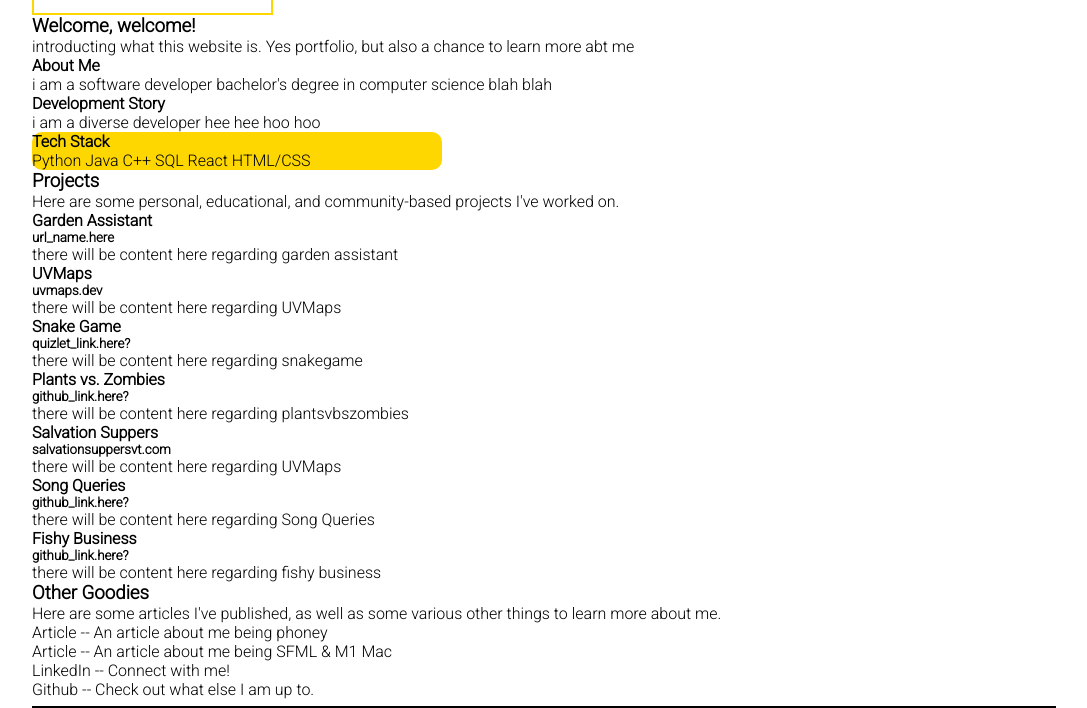
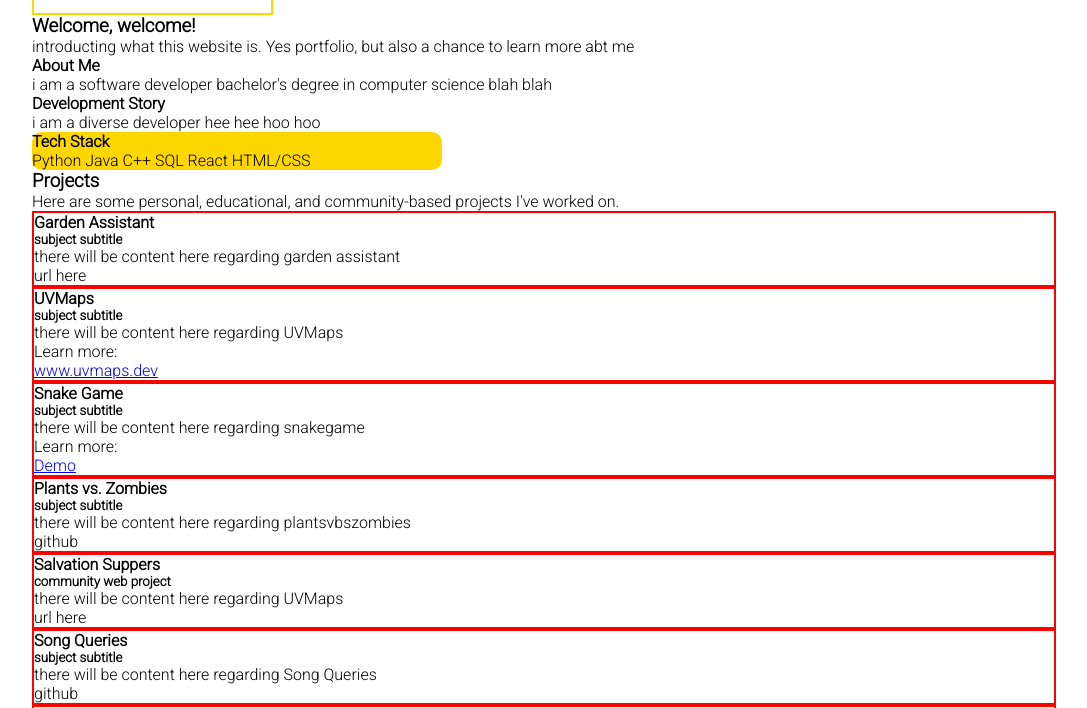
Before and after one commit to natelalor/natelalor-site, a plain HTML site: page index.html in a window 1280 px wide. Shown: the part 163-871 px from the top of the page, without its empty margins (96-1183 px from the left). Drawn offline with Linux system fonts and the light colour scheme; a web font is replaced by a local one.

Commit message:
more structural setup

```diff
--- a/index.html
+++ b/index.html
@@ -52,56 +52,63 @@
         <div> <!-- Projects -->
             <h3>Projects</h3>
             <p>Here are some personal, educational, and community-based projects I've worked on.</p>
-            <div> <!-- garden assistant-->
+            <div class="project-container"> <!-- garden assistant-->
                 <h4>Garden Assistant</h4>
-                <h5>url_name.here</h5>
+                <h5>subject subtitle</h5>
                 <p>there will be content here regarding garden assistant</p>
+                <a>url here</a>
             </div>
-            <div> <!-- uvmaps -->
+            <div class="project-container"> <!-- uvmaps -->
                 <h4>UVMaps</h4>
-                <h5>uvmaps.dev</h5>
+                <h5>subject subtitle</h5>
                 <p>there will be content here regarding UVMaps</p>
+                <p>Learn more: </p><a href="https://uvmaps.dev/">www.uvmaps.dev</a>
             </div>
-            <div> <!-- snake game -->
+            <div class="project-container"> <!-- snake game -->
                 <h4>Snake Game</h4>
-                <h5>quizlet_link.here?</h5>
+                <h5>subject subtitle</h5>
                 <p>there will be content here regarding snakegame</p>
+                <p>Learn more: </p><a href="https://www.youtube.com/watch?v=x8TFjv8Fw5g&feature=youtu.be" target="_blank">Demo</a>
             </div>
-            <div> <!-- plants-vs-zombies -->
+            <div class="project-container"> <!-- plants-vs-zombies -->
                 <h4>Plants vs. Zombies</h4>
-                <h5>github_link.here?</h5>
+                <h5>subject subtitle</h5>
                 <p>there will be content here regarding plantsvbszombies</p>
+                <a>github</a>
             </div>
-            <div> <!-- salvation suppers -->
+            <div class="project-container"> <!-- salvation suppers -->
                 <h4>Salvation Suppers</h4>
-                <h5>salvationsuppersvt.com</h5>
+                <h5>community web project</h5>
                 <p>there will be content here regarding UVMaps</p>
+                <a>url here</a>
             </div>
-            <div> <!-- song queries -->
+            <div class="project-container"> <!-- song queries -->
                 <h4>Song Queries</h4>
-                <h5>github_link.here?</h5>
+                <h5>subject subtitle</h5>
                 <p>there will be content here regarding Song Queries</p>
+                <a>github</a>
             </div>
-            <div> <!-- fishy business -->
+            <div class="project-container"> <!-- fishy business -->
                 <h4>Fishy Business</h4>
-                <h5>github_link.here?</h5>
+                <h5>subject subtitle</h5>
                 <p>there will be content here regarding fishy business</p>
+                <p><a>github</a></p>
             </div>
         </div>
         <div> <!-- Articles (or other goodies?)-->
             <h3>Other Goodies</h3>
             <p>Here are some articles I've published, as well as some various other things to learn more about me.</p>
             <div> <!-- phone technician article -->
-                <p><a>Article</a> -- An article about me being phoney</p>
+                <p><a href="https://medium.com/@natelalor/a-sneak-peek-into-my-life-as-a-phone-repair-assistant-1b612139b5cf" target="_blank">Article</a> -- An article about me being phoney</p>
             </div>
             <div> <!-- SFML & M1 Mac article -->
                 <p><a>Article</a> -- An article about me being SFML & M1 Mac</p>
             </div>
             <div> <!-- LinkedIn -->
-                <p><a>LinkedIn</a> -- Connect with me!</p>
+                <p><a href="https://www.linkedin.com/in/natelalor/" target="_blank">LinkedIn</a> -- Connect with me!</p>
             </div>
             <div> <!-- Github -->
-                <p><a>Github</a> -- Check out what else I am up to.</p>
+                <p><a href="https://github.com/natelalor" target="_blank">Github</a> -- Check out what else I am up to.</p>
             </div>
         </div>
     </body>
--- a/style.css
+++ b/style.css
@@ -21,6 +21,9 @@ body{
     background-color: gold;
     width: 40%;
     border-radius: 10px;
+}
+.project-container {
+    border: 2px solid red;
 }
 h1 {
     font-weight: bold;
```
